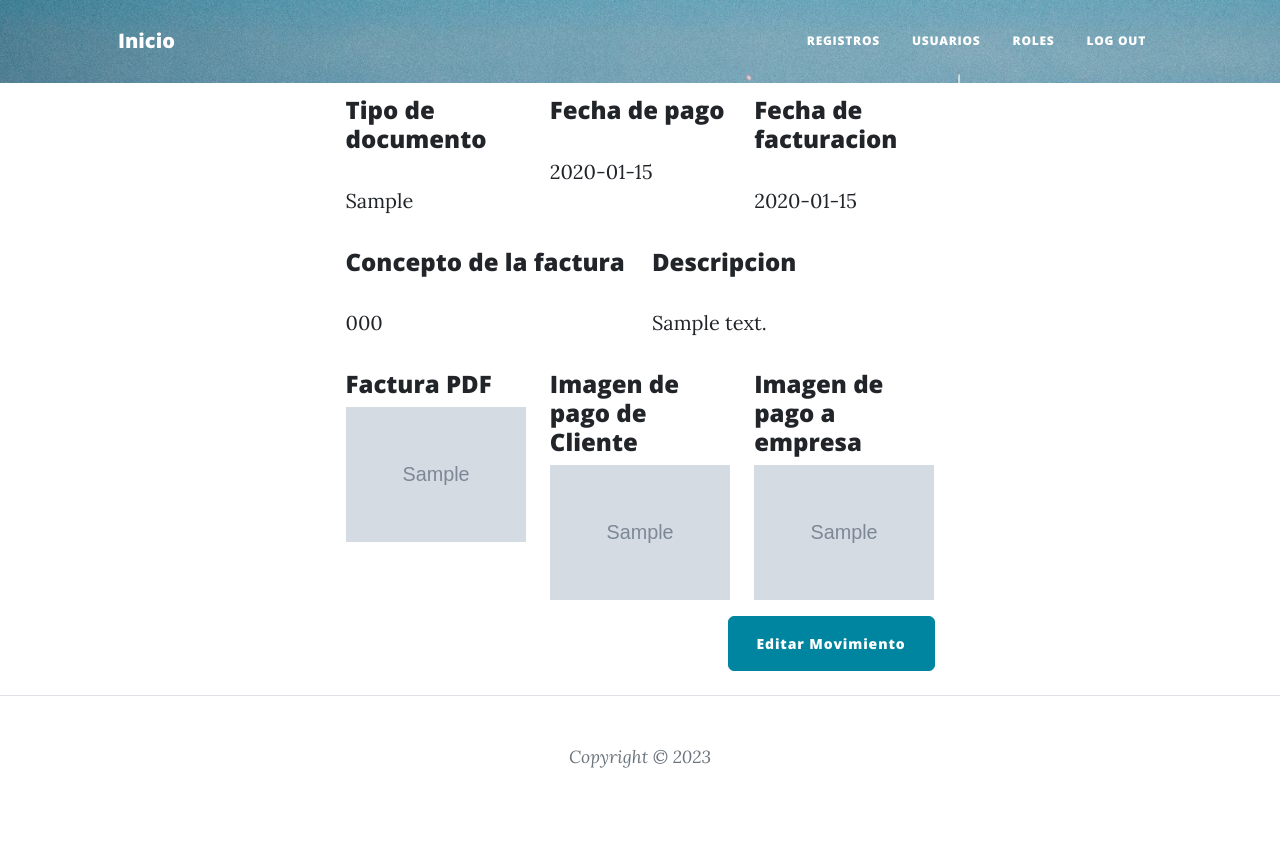
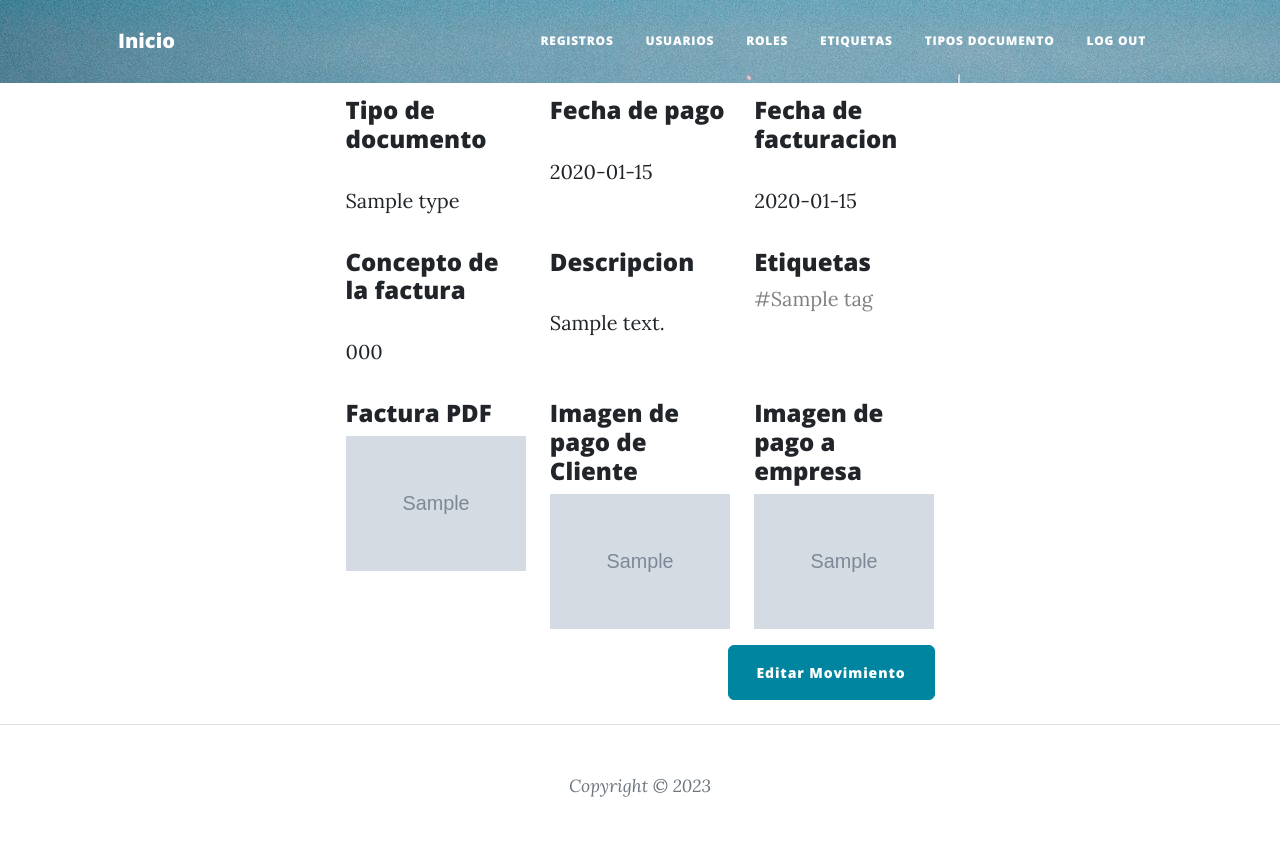
Before and after one commit to juanpsama/Document-Manager-Flask, a Flask app: page /bill/1 in a window 1280 px wide. Before the commit the page ends 768 px from the top, so only its background shows below. Run offline with Flask 3, Linux system fonts and the light colour scheme; a user stored in the database is signed in; data comes from the database, SQL or seed files in the repository; tables that the repository leaves empty hold one stand-in row (values such as "Sample post"); grey boxes marked "Sample" are stand-in pictures; some libraries are stand-ins or nearby versions.

Commit message:
feat: Add tag and types models

```diff
--- a/forms.py
+++ b/forms.py
@@ -1,8 +1,8 @@
 from flask_wtf import FlaskForm
 from wtforms import (StringField, SubmitField, PasswordField, DateField,
-                      TextAreaField, RadioField, SelectMultipleField , MultipleFileField, BooleanField )
+                      TextAreaField, RadioField, SelectMultipleField , MultipleFileField, BooleanField)
+
 from wtforms.validators import DataRequired, URL, Email, InputRequired
-from werkzeug.utils import secure_filename
 from flask_wtf.file import FileField, FileAllowed, FileRequired
 from flask_uploads import UploadSet, IMAGES
 
@@ -11,12 +11,12 @@ images = UploadSet('images', IMAGES)
 # WTForm for creating a blog post
 class CreateBillForm(FlaskForm):
 
-    document_type = RadioField("Tipo de documento", choices=['Tipo 1', 'Tipo 2', 'Tipo 3', 'Tipo 4'], validators=[DataRequired()])
+    document_type = RadioField("Tipo de documento", validators=[DataRequired()])
     payment_date = DateField("Fecha de factura")
     bill_date = DateField("Fecha de factura")
     bill_concept = TextAreaField('Concepto de factura')
     description = TextAreaField('Descripcion', validators=[DataRequired()])
-    # tags = SelectMultipleField("Tags", choices=['Tag 1', 'Tag 2', 'Tag 3'], validators=[DataRequired()])
+    tags = SelectMultipleField("Tags", coerce=int)
 
 
     bill_file_pdf = MultipleFileField('Factura', validators=[
@@ -56,6 +56,8 @@ class CreateRoleForm(FlaskForm):
     can_delete_roles = BooleanField("Can delete roles")
     can_create_roles = BooleanField("Can create roles")
 
+    can_manage_document_types = BooleanField("Can create roles")
+
     submit = SubmitField("Guardar Rol")
 
 class RegisterForm(FlaskForm):
@@ -70,7 +72,10 @@ class LoginForm(FlaskForm):
     password = PasswordField("Password", validators=[DataRequired()])
     submit = SubmitField("Register")
 
+class TagForm(FlaskForm):
+    name = StringField('Titulo', validators=[DataRequired()])
+    submit = SubmitField("Crear Etiqueta")
 
-class TagForm(FlaskForm):
-    title = StringField('titulo',validators=[DataRequired()])
-    submit = SubmitField("Submit comment")
+class DocumentTypeForm(FlaskForm):
+    name = StringField('Nuevo tipo de documento', validators=[DataRequired()])
+    submit = SubmitField("Crear Tipo de Documento")
--- a/main.py
+++ b/main.py
@@ -10,9 +10,9 @@ from functools import wraps
 from werkzeug.security import generate_password_hash, check_password_hash
 
 # Import your forms from the forms.py
-from forms import CreateBillForm, RegisterForm, LoginForm, TagForm, CreateRoleForm, images
+from forms import CreateBillForm, RegisterForm, LoginForm, TagForm, CreateRoleForm, DocumentTypeForm, images
 # Import db models from the models.py
-from models import User, Bill, Tag, File, FileGroup, Role,  db
+from models import User, Bill, Tag, File, FileGroup, Role, DocumentType,  db
 
 app = Flask(__name__)
 app.config['SECRET_KEY'] = os.environ.get('FLASK_KEY')
@@ -50,6 +50,7 @@ with app.app_context():
             can_edit_roles=True,
             can_delete_roles=True,
             can_create_roles=True,
+            can_manage_document_types = True
         )
 
         # Add the Role instance to the session
@@ -78,7 +79,7 @@ login_manager = LoginManager()
 login_manager.init_app(app)
 
 def redirect_unauthorized():
-    flash('You have to register or login !!')
+    flash('Registrate antes de acceder a la pagina !!')
     return redirect(url_for('login'))
 
 @login_manager.unauthorized_handler
@@ -101,7 +102,7 @@ def permission_required(permission):
 
             # Check if the role has the required permission
             if not getattr(role, permission):
-                flash('You do not have permission to view this page.')
+                flash('No tienes permisos para ver esta pagina.')
                 return redirect(url_for('login'))
             return f(*args, **kwargs)
         return decorated_function
@@ -133,8 +134,8 @@ def create_role():
     if form.validate_on_submit():
         role = db.session.execute(db.select(Role).where(Role.role_title == form.role_title.data)).scalar()
         if role:
-            flash('That role name alredy exist please log in.')
-            return redirect(url_for('login'))
+            flash('Ese nombre de rol ya existe por favor ingresa otro.')
+            return redirect(url_for('roles_panel'))
 
         new_role = Role(
             role_title = form.role_title.data,
@@ -154,7 +155,8 @@ def create_role():
             can_view_roles = form.can_view_roles.data,
             can_edit_roles = form.can_edit_roles.data,
             can_delete_roles = form.can_delete_roles.data,
-            can_create_roles = form.can_create_roles.data
+            can_create_roles = form.can_create_roles.data,
+            can_manage_document_types = form.can_manage_document_types.data
         )
 
         db.session.add(new_role)
@@ -189,7 +191,8 @@ def edit_role(role_id):
         can_view_roles = role.can_view_roles,
         can_edit_roles = role.can_edit_roles,
         can_delete_roles = role.can_delete_roles,
-        can_create_roles = role.can_create_roles
+        can_create_roles = role.can_create_roles,
+        can_manage_document_types = role.can_manage_document_types
     )
 
     if edit_role_form.validate_on_submit():
@@ -210,7 +213,8 @@ def edit_role(role_id):
         role.can_view_roles = edit_role_form.can_view_roles.data
         role.can_edit_roles = edit_role_form.can_edit_roles.data
         role.can_delete_roles = edit_role_form.can_delete_roles.data
-        role.can_create_roles = edit_role_form.can_create_roles.data
+        role.can_create_roles = edit_role_form.can_create_roles.data,
+        role.can_manage_document_types = edit_role_form.can_manage_document_types.data
 
         db.session.commit()
         return redirect(url_for("roles_panel"))
@@ -252,7 +256,7 @@ def register():
         password = form.password.data
         user = db.session.execute(db.select(User).where(User.email == email)).scalar()
         if user:
-            flash('That email alredy exist please log in.')
+            flash('Ese email ya existe porfavor log in.')
             return redirect(url_for('login'))
 
         # Use Werkzeug to hash the user's password when creating a new user.
@@ -283,9 +287,11 @@ def login():
             if check_password_hash(user.password, password):
                 login_user(user)
                 return redirect(url_for('get_all_posts'))
-            flash('Password Incorrect, please try again.')
+            # flash('Password Incorrect, please try again.')
+            flash('Contraseña incorrecta, porfavor intenta de nuevo.')
         else:
-            flash('That email doesnt exist, please try again!!')
+            # flash('That email doesnt exist, please try again!!')
+            flash('Ese email no esta registrado, porfavor intenta de nuevo!!')
     return render_template("login.html", form = form)
 
 @app.route('/logout')
@@ -378,7 +384,20 @@ def show_post(bill_id):
 @permission_required('can_create_bills')
 def add_new_bill():
     form = CreateBillForm()
+
+    document_types = db.session.execute(db.select(DocumentType)).scalars().all()
+    tags = db.session.execute(db.select(Tag)).scalars().all()
+
+    tag_choices = [(tag.id, tag.name) for tag in tags]
+    form.tags.choices = tag_choices
+
+    type_choices = [(type.id, type.name) for type in document_types]
+    form.document_type.choices = type_choices
+
+    # form.document_type.choices = [('Hola', 'hola2'), ('Hola1', 'hola1')]
+
     if form.validate_on_submit():
+
 
         # The multiple file field returns a list of files
         # Assigning all the list to variables
@@ -429,21 +448,28 @@ def add_new_bill():
             db.session.add(new_file)
             db.session.commit()
 
-        # Creating a new bill and assingning each group of files to the columns in bills
+        document_type_selected = db.get_or_404(DocumentType, form.document_type.data)
         new_bill = Bill(
             author = current_user,
             folio = str(datetime.now()).replace(' ', '_'),
-            document_type = form.document_type.data,
+            document_type = document_type_selected,
 
             payment_date = form.payment_date.data,
             bill_date = form.bill_date.data,
             bill_concept = form.bill_concept.data,
             description = form.description.data,
+            # Assingning each group of files to the columns in bills
             bill_pdf = bill_file_group,
             client_deposit_image = client_images_file_group,
             deposit_image = deposit_images_file_group
         )
         db.session.add(new_bill)
+
+        # 'form.tags.data' is a list of the tags selected
+        for tag_id in form.tags.data:
+            tag_selected = db.get_or_404(Tag, tag_id)
+            new_bill.tags.append(tag_selected)
+
         db.session.commit()
 
         return redirect(url_for("get_all_posts"))
@@ -482,17 +508,62 @@ def delete_bill(post_id):
     db.session.commit()
     return redirect(url_for('get_all_posts'))
 
-# Operations for tags
+
+
+# Operations for tags and types
 # TODO: make operations to edit, add and view tags
-@app.route("/delete-comment/<int:comment_id>")
+
+@app.route('/tag', methods = ['GET', 'POST'])
+@login_required
+@permission_required('can_view_tags')
+@permission_required('can_create_tags')
+def get_post_tag():
+    form = TagForm()
+    if request.method == 'POST':
+        new_tag = Tag( name = form.name.data )
+
+        db.session.add(new_tag)
+        db.session.commit()
+
+    result = db.session.execute(db.select(Tag))
+    tags = result.scalars().all()
+    return render_template('tag-manager.html', form = form, items = tags)
+
+@app.route("/tag/<int:tag_id>", methods = ['GET'])
 @login_required
 @permission_required('can_delete_tags')
-def delete_comment(comment_id):
-    # comment_to_delete = db.get_or_404(Comment, comment_id)
-    # parent_id = comment_to_delete.post_id
-    # db.session.delete(comment_to_delete)
-    # db.session.commit()
-    return redirect(url_for('show_post', post_id = 1))
+def delete_tag(tag_id):
+    tag_to_delete = db.get_or_404(Tag, tag_id)
+    db.session.delete(tag_to_delete)
+    db.session.commit()
+    return redirect(url_for('get_post_tag'))
+
+# Operations for document_types
+@app.route('/document-types', methods = ['GET', 'POST'])
+@login_required
+@permission_required('can_manage_document_types')
+def get_document_types():
+    form = DocumentTypeForm()
+    if request.method == 'POST':
+        new_tag = DocumentType( name = form.name.data )
+
+        db.session.add(new_tag)
+        db.session.commit()
+
+    result = db.session.execute(db.select(DocumentType))
+    document_type = result.scalars().all()
+    #Se necesita otro template para cada vista tag y type
+    return render_template('type-manager.html', form = form, items = document_type)
+
+@app.route("/document-type/<int:type_id>", methods = ['GET'])
+@login_required
+@permission_required('can_manage_document_types')
+def delete_document_type(type_id):
+    tag_to_delete = db.get_or_404(DocumentType, type_id)
+    db.session.delete(tag_to_delete)
+    db.session.commit()
+    return redirect(url_for('get_document_types'))
+
 
 if __name__ == "__main__":
     app.run(debug=True, port=5000)
--- a/templates/header.html
+++ b/templates/header.html
@@ -56,6 +56,23 @@
             </a>
           </li>
           {%endif%}
+
+          {%if current_user.role.can_view_tags%}
+          <li class="nav-item">
+            <a class="nav-link px-lg-3 py-3 py-lg-4" href="{{ url_for('get_post_tag') }}">
+              Etiquetas
+            </a>
+          </li>
+          {%endif%}
+
+          {%if current_user.role.can_manage_document_types%}
+          <li class="nav-item">
+            <a class="nav-link px-lg-3 py-3 py-lg-4" href="{{ url_for('get_document_types') }}">
+            Tipos Documento
+            </a>
+          </li>
+          {%endif%}
+
           <li class="nav-item">
             <a class="nav-link px-lg-3 py-3 py-lg-4" href="{{ url_for('logout') }}">
               Log Out
--- a/templates/post.html
+++ b/templates/post.html
@@ -25,7 +25,7 @@
         <div class="row">
           <div class="col">
             <h4>Tipo de documento</h4>
-            <p>{{ post.document_type }}</p>
+            <p>{{ post.document_type.name }}</p>
           </div>
           <div class="col">
             <h4>Fecha de pago</h4>
@@ -45,7 +45,16 @@
             <h4>Descripcion</h4>
             <p>{{ post.description }}</p>
           </div>
+          <div class="col">
+            <h4>Etiquetas</h4>
+            {%for tag in post.tags:%}
+            <div style="color: gray;">
+              #{{ tag.name }}
+            </div>
+            {%endfor%}
+          </div>
         </div>
+
         <div class="row">
           <div class="col">
             <h4>Factura PDF</h4>
```
Also changed, not shown: models.py (+23 -12 lines), templates/tag-manager.html (added, +55 -0 lines), templates/type-manager.html (added, +50 -0 lines).
